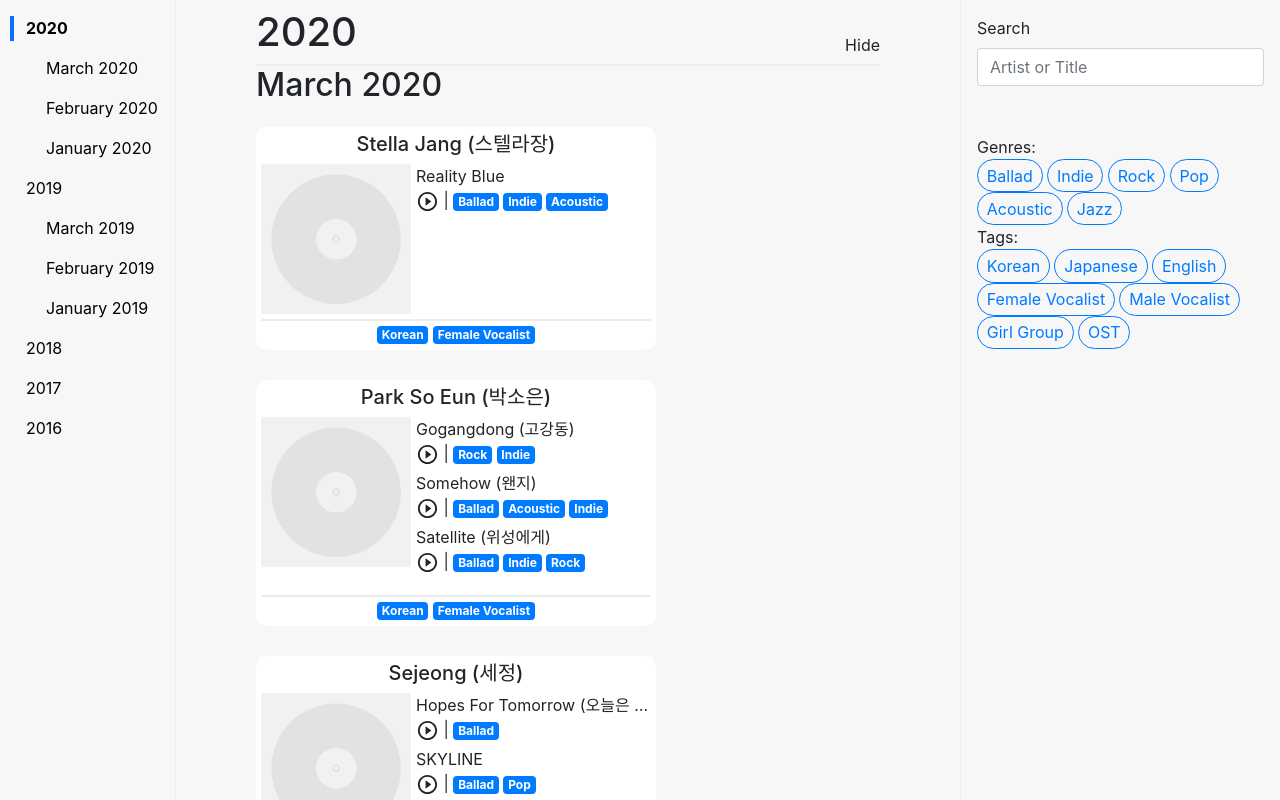
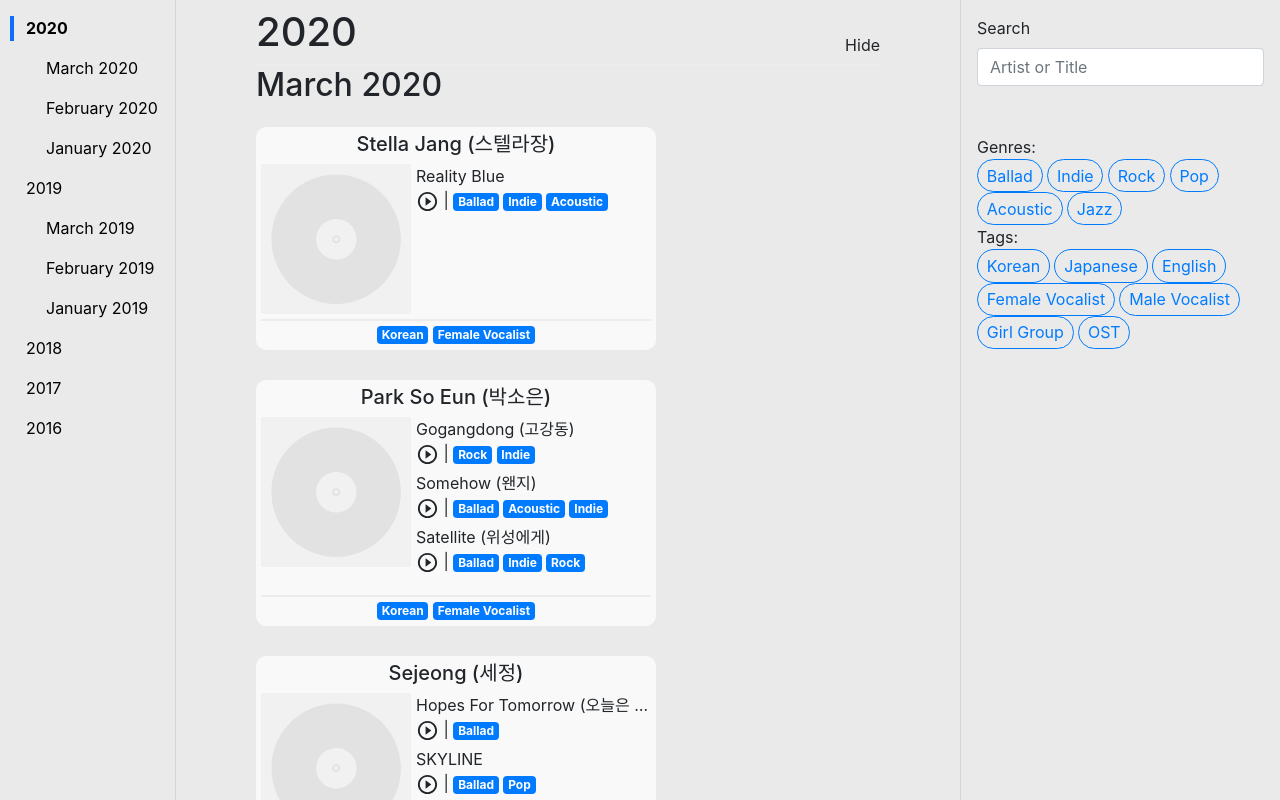
Before and after one commit to marvintran/MySongList, a React (Create React App) app: page / in a window 1280 px wide. Shown: the top 800 px of the page. Built offline with nearby package versions, Linux system fonts and the light colour scheme.

Commit message:
Changed colours and code cleanup.

```diff
--- a/src/App.css
+++ b/src/App.css
@@ -1,6 +1,7 @@
 body {
-    background-color: #f7f7f7;
+    background-color: #eaeaea;
 }
+
 h1 {
     display: inline-block;
 }
@@ -10,16 +11,16 @@ h1 {
 }
 
 .nav-wrapper {
-    background-color: #f7f7f7;
+    background-color: #eaeaea;
     padding-left: 0px;
     padding-right: 0px;
     max-width: 176px;
     padding-top: 8px;
-    border-right: 1px solid #ececec
+    border-right: 1px solid #d2d6d6
 }
 
 .nav-bar {
-    background-color: #f7f7f7;
+    background-color: #eaeaea;
     height: 100vh;
     display: block;
     overflow-y: auto;
@@ -36,14 +37,14 @@ h1 {
 }
 
 .filters-wrapper {
-    background-color: #f7f7f7;
+    background-color: #eaeaea;
     padding-left: 0px;
     padding-right: 0px;
-    border-left: 1px solid #ececec
+    border-left: 1px solid #d2d6d6
 }
 
 .filters {
-    background-color: #f7f7f7;
+    background-color: #eaeaea;
     height: 100vh;
     padding: 16px;
     position: fixed;
--- a/src/components/Songs.js
+++ b/src/components/Songs.js
@@ -4,7 +4,6 @@ import Track from "./Track"
 import { FilterContext } from './filter-context';
 import DefaultAlbum
   from '../data/record_placeholder-f3f829566497dc26b0abfae50ddeb5c7bc48fe1c58dc1c7fe62a26d64988b9c9.svg';
-import FilterButton from "./FilterButton";
 import Badge from "react-bootstrap/Badge";
 
 // https://stackoverflow.com/a/7225450
--- a/src/components/Track.js
+++ b/src/components/Track.js
@@ -31,7 +31,6 @@ function isActive(index, value, filters) {
 }
 
 const Track = ({ track, videoCount, setVideoCount}) => {
-  const filters = useContext(FilterContext);
   const [videoShowing, setVideoShowing] = useState(false);
 
   if(track.url === "") {
--- a/src/stylesheets/Songs.css
+++ b/src/stylesheets/Songs.css
@@ -1,5 +1,5 @@
 .song-item-no-video {
-    background-color: white;
+    background-color: #f9f9f9;
     display: block;
     width: 400px;
     border-radius: 10px;
@@ -8,7 +8,7 @@
 }
 
 .song-item-video-showing{
-    background-color: white;
+    background-color: #f9f9f9;
     display: block;
     width: 815px;
     border-radius: 10px;
--- a/src/stylesheets/Track.css
+++ b/src/stylesheets/Track.css
@@ -6,6 +6,7 @@ p {
 li {
     list-style-type: none;
 }
+
 .track-title-ellipsis {
     width: 235px;
     white-space: nowrap;
```
